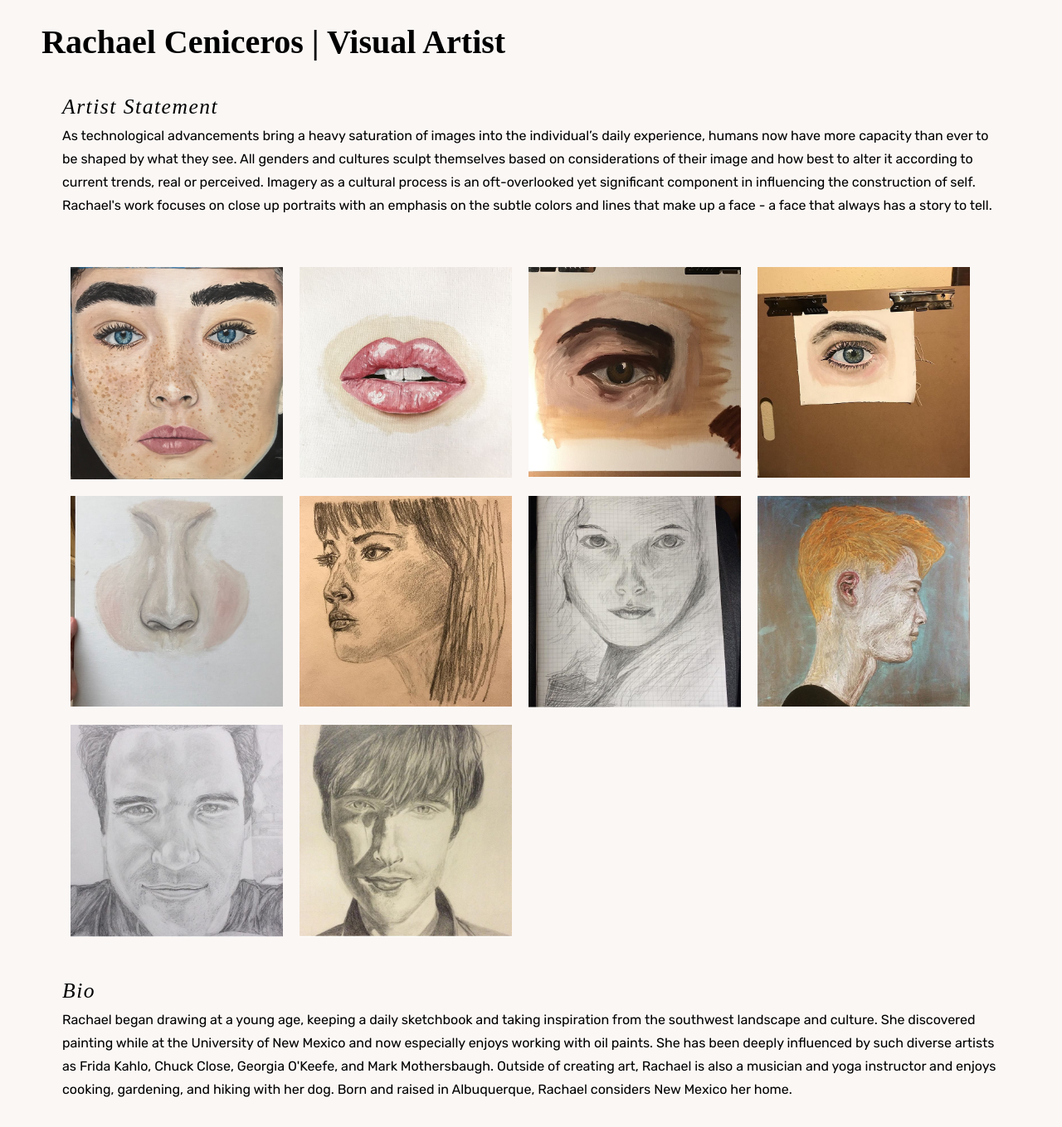
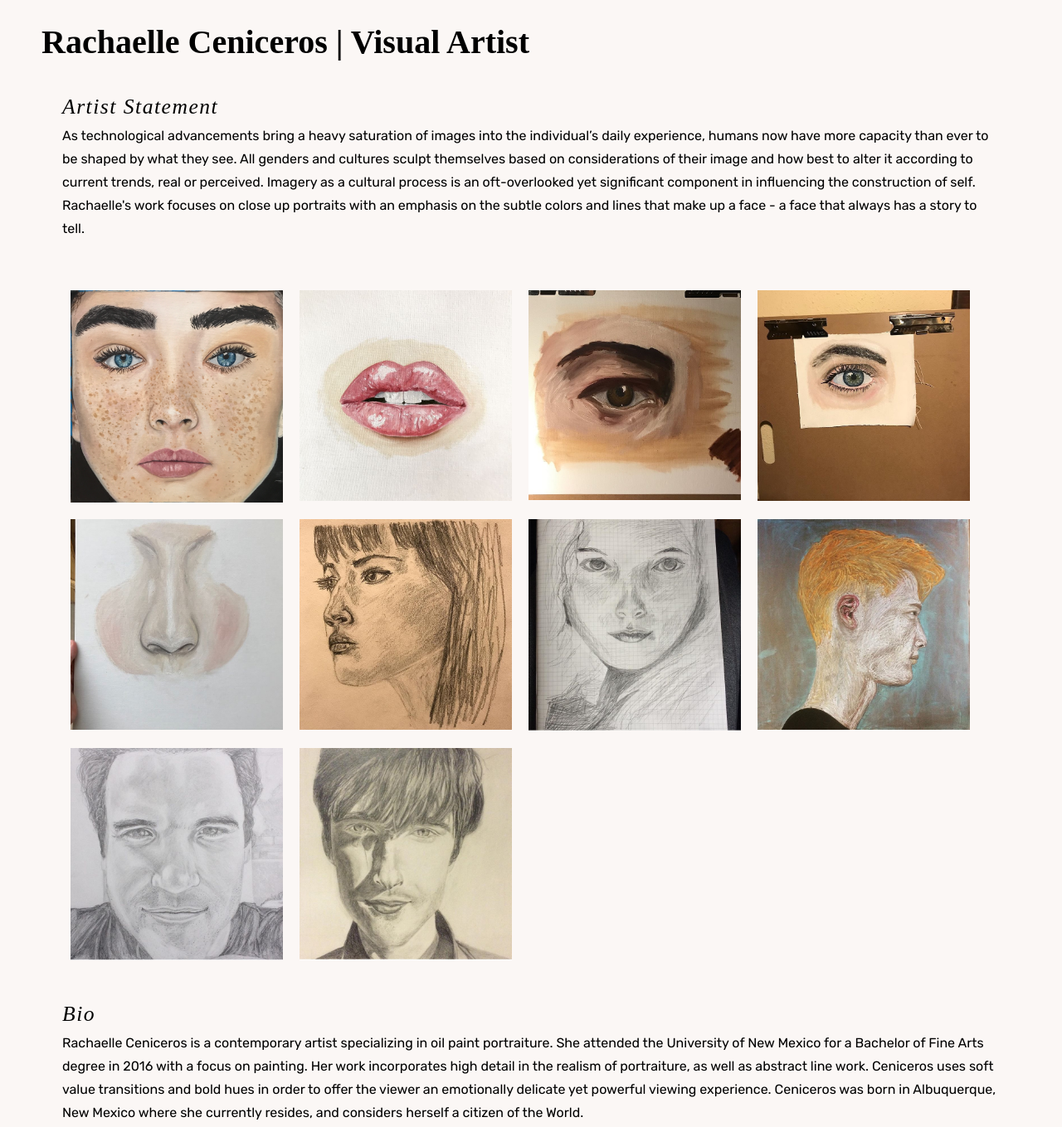
Before and after one commit to Rachaellatiara/artist-page, a plain HTML site: page index.html in a window 1280 px wide. Shown: the whole page at 83% size. Drawn offline with Linux system fonts and the light colour scheme; a web font is replaced by a local one.

Commit message:
Updated bio

```diff
--- a/index.html
+++ b/index.html
@@ -2,7 +2,7 @@
 <html>
     <head>
         <!-- Title as seen on browser -->
-        <title>Rachael Ceniceros | Visual Artist</title>
+        <title>Rachaelle Ceniceros | Visual Artist</title>
 
         <!-- Defines character set -->
         <meta charset ="utf-8"/>
@@ -19,7 +19,7 @@
       <!-- Top of website with navigation and hello -->
       <header>
         <div class="navbar-full">
-          <h1>Rachael Ceniceros | Visual Artist</h1>
+          <h1>Rachaelle Ceniceros | Visual Artist</h1>
         </div>
       </header>
 
@@ -27,7 +27,7 @@
         <section id="artist-statement">
           <div class="full-width-text">
             <h3>Artist Statement</h3>
-            <p>As technological advancements bring a heavy saturation of images into the individual’s daily experience, humans now have more capacity than ever to be shaped by what they see. All genders and cultures sculpt themselves based on considerations of their image and how best to alter it according to current trends, real or perceived. Imagery as a cultural process is an oft-overlooked yet significant component in influencing the construction of self. Rachael's work focuses on close up portraits with an emphasis on the subtle colors and lines that make up a face - a face that always has a story to tell.
+            <p>As technological advancements bring a heavy saturation of images into the individual’s daily experience, humans now have more capacity than ever to be shaped by what they see. All genders and cultures sculpt themselves based on considerations of their image and how best to alter it according to current trends, real or perceived. Imagery as a cultural process is an oft-overlooked yet significant component in influencing the construction of self. Rachaelle's work focuses on close up portraits with an emphasis on the subtle colors and lines that make up a face - a face that always has a story to tell.
             </p>
           </div>
         </section>
@@ -384,7 +384,7 @@
         <section id="bio">
           <div class="full-width-text">
             <h3>Bio</h3>
-            <p>Rachael began drawing at a young age, keeping a daily sketchbook and taking inspiration from the southwest landscape and culture. She discovered painting while at the University of New Mexico and now especially enjoys working with oil paints. She has been deeply influenced by such diverse artists as Frida Kahlo, Chuck Close, Georgia O'Keefe, and Mark Mothersbaugh. Outside of creating art, Rachael is also a musician and yoga instructor and enjoys cooking, gardening, and hiking with her dog. Born and raised in Albuquerque, Rachael considers New Mexico her home.</p>
+            <p>Rachaelle Ceniceros is a contemporary artist specializing in oil paint portraiture. She attended the University of New Mexico for a Bachelor of Fine Arts degree in 2016 with a focus on painting. Her work incorporates high detail in the realism of portraiture, as well as abstract line work. Ceniceros uses soft value transitions and bold hues in order to offer the viewer an emotionally delicate yet powerful viewing experience. Ceniceros was born in Albuquerque, New Mexico where she currently resides, and considers herself a citizen of the World.</p>
           </div>
         </section>
 
```
